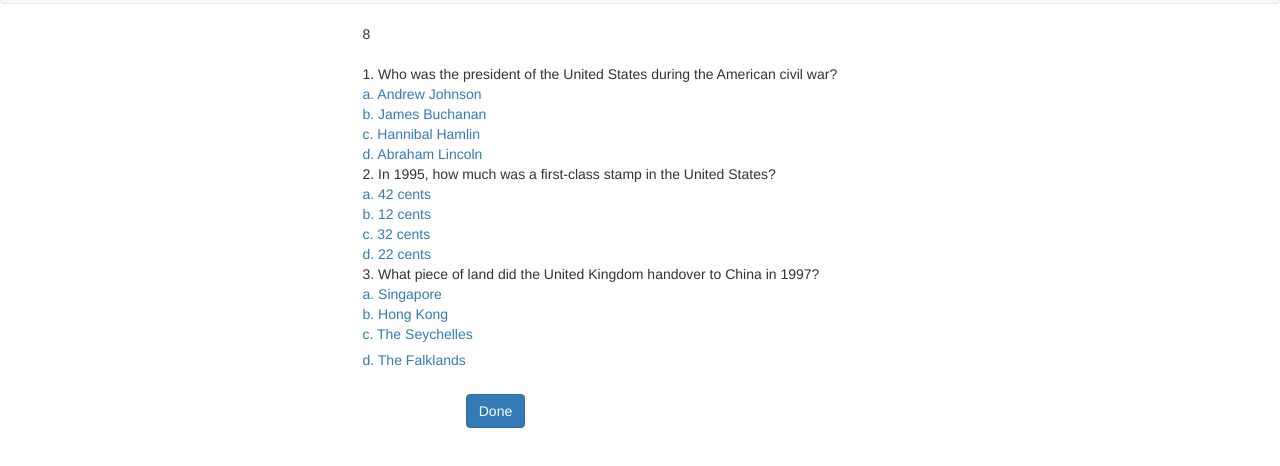
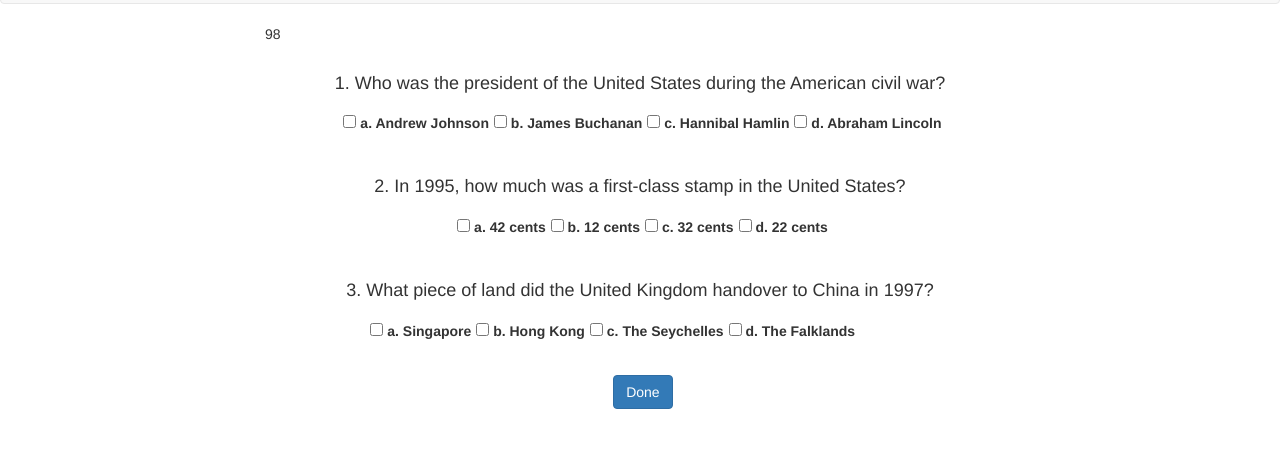
Before and after one commit to bavely/TriviaGame, a plain HTML site: page index.html in a window 1280 px wide. Both pictures are taken after a click on the button "Start Game!". Shown: the part 68-534 px from the top of the page. Drawn offline with nearby package versions, Linux system fonts and the light colour scheme.

Commit message:
New04/22

```diff
--- a/assets/css/style.css
+++ b/assets/css/style.css
@@ -1,5 +1,24 @@
-.new, .done {
+.new {
 
 	position: relative;;
 	top: 50px;
 }
+
+.done {
+
+	position: relative;
+	right: 242px;
+	top:60px;
+}
+
+
+label {
+
+    margin-left: 5px;
+    margin-bottom: 34px;
+    margin-top: -12px;
+}
+
+#mainDiv{
+	text-align: center;
+}
--- a/assets/javascript/app.js
+++ b/assets/javascript/app.js
@@ -6,7 +6,7 @@
 	var counter;
 
 function start(){
-	counter=10;
+	counter=100;
 	rightAnswers=0;
 	wrongAnswers=0;
 	 var startBtn = $("<button>");
@@ -90,13 +90,13 @@ start();
 
 	function question(){
 	for (var i = 0; i < questions.length; i++) {
-		$("#mainDiv").append("<br>"+questions[i].Q);
+		$("#mainDiv").append("<br> <h4>"+questions[i].Q + "<br>");
 
 		for (var j = 0; j < questions[i].A.length; j++) {
 
-		selectAnswers = $("<a href=#>");
+		selectAnswers = $("<label> ");
 		selectAnswers.addClass("ans");
-		selectAnswers.html("<br>"+questions[i].A[j]);
+		selectAnswers.html("<br> <input type='checkbox'> "+ questions[i].A[j] + "<br>");
 		$("#mainDiv").append(selectAnswers);
 
 		if ((i===0 && j===3) || (i===1 && j===2) ||(i===2 && j===1)){
@@ -142,7 +142,7 @@ start();
 	$(".done").click(function(){
 		stop();
 		$("#countDiv").empty();
-		$("#mainDiv").html("<br>the result<br>The Right Answers = "+rightAnswers+"<br>The Wrong Answers = "+wrongAnswers);
+		$("#mainDiv").html(" <br><h2>The result<br><h4>The Right Answers = "+ rightAnswers +" <br><h4>The Wrong Answers = "+wrongAnswers);
 
 		var startNew = $("<button>");
 		startNew.html("Start New Quiz!");
--- a/index.html
+++ b/index.html
@@ -18,10 +18,9 @@
 </nav>
 <div class="container">
 <div class= "row">
-<div class= "col-md-6 col-md-offset-3">
+<div class= "col-md-8 col-md-offset-2">
 <div id="countDiv"></div>
-<div id="mainDiv">
-	</div>
+<div id="mainDiv"></div>
 	</div>
 	</div>
 </div>
```
